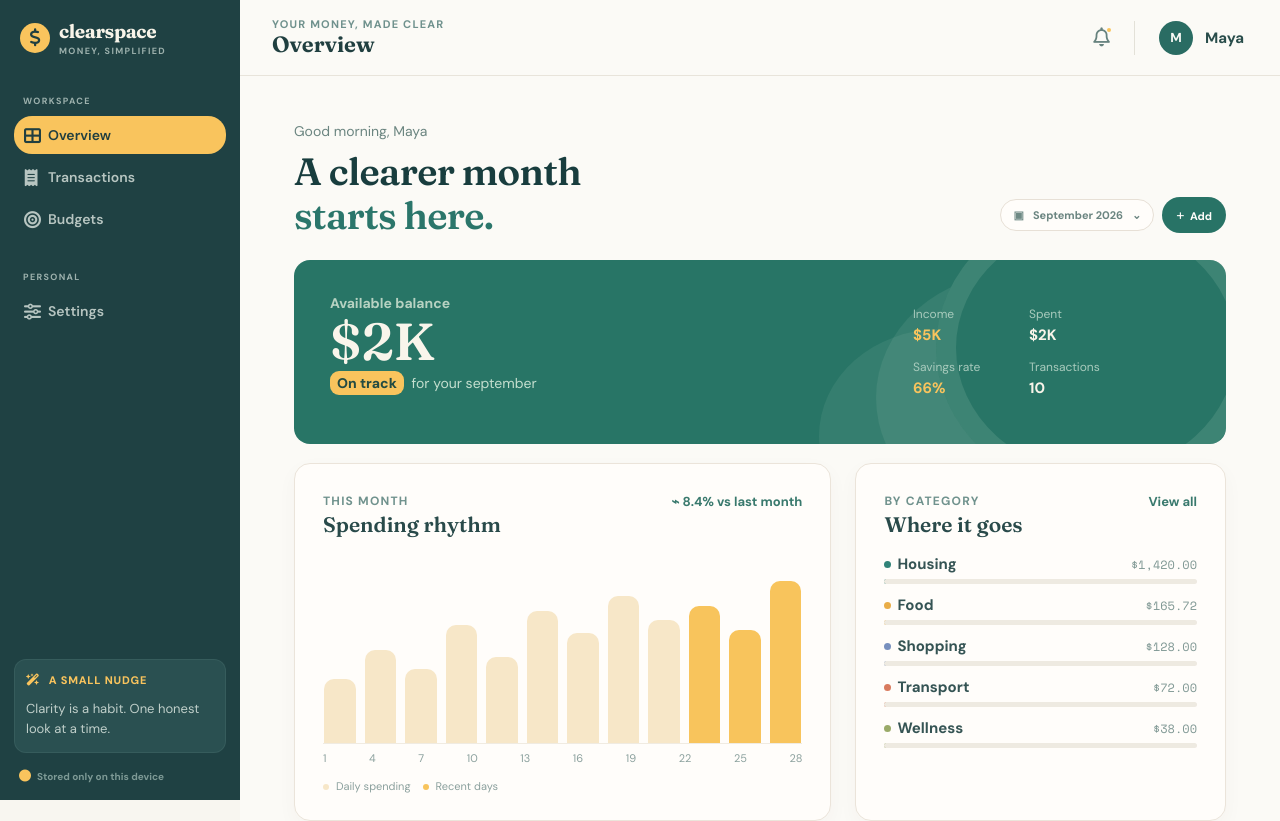
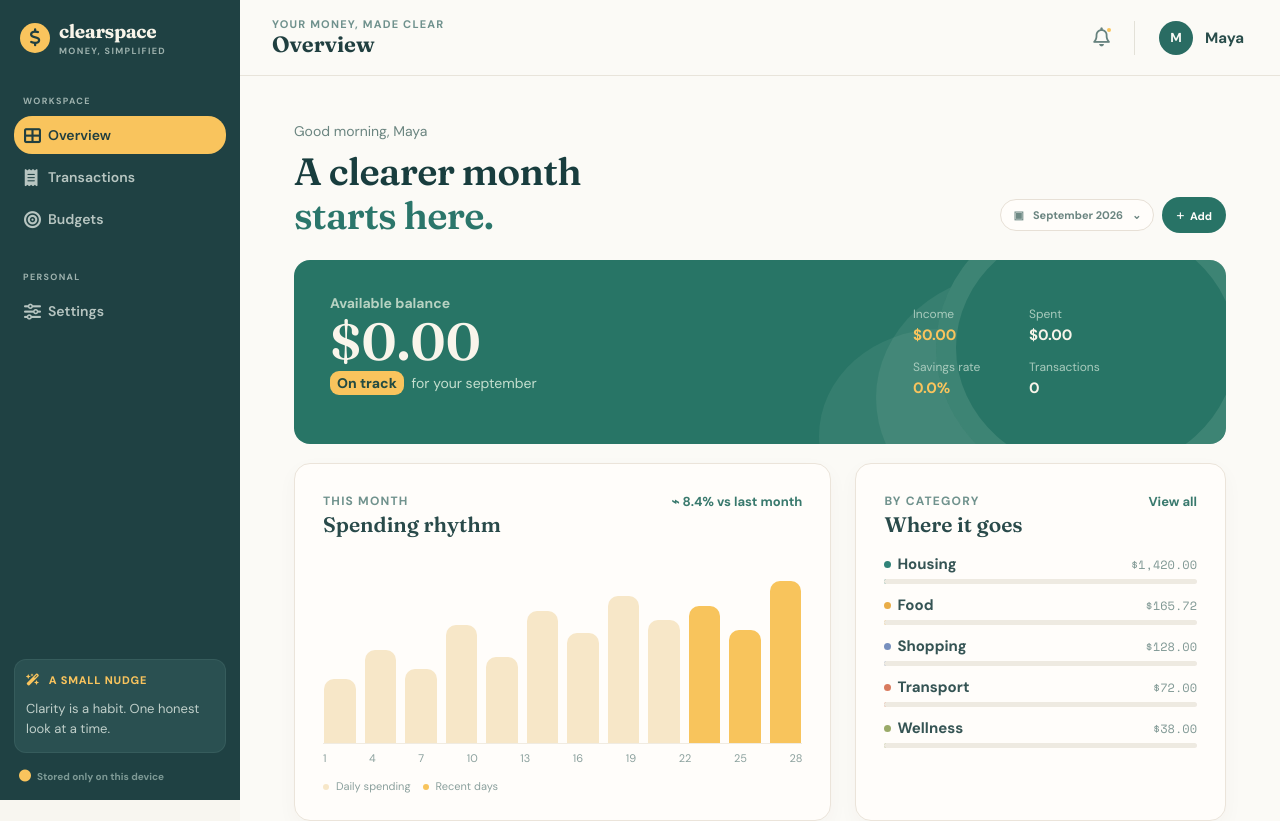
Before and after one commit to emperorfrost17-png/finance-tracker-app, a React (Vite) app: page / in a window 1280 px wide. Shown: the top 821 px of the page. Built offline with nearby package versions, Linux system fonts and the light colour scheme.

Commit message:
Made the Overview card functional

```diff
--- a/src/App.tsx
+++ b/src/App.tsx
@@ -43,16 +43,22 @@ function App() {
   const [isAddTransactionOpen, setIsAddTransactionOpen] = useState(false);
   const [isEditTransactionOpen, setIsEditTransactionOpen] = useState(false);
   const [TaskToEdit, setTaskToEdit] = useState<Transaction | null>(null);
-  const [showAddedTaskNotification, setShowAddedTaskNotification] = useState(false);
-  const [showEditTaskNotification, setShowEditTaskNotification] = useState(false);
-  const [showDeleteTaskNotification, setShowDeleteTaskNotification] = useState(false);
+  const [showAddedTaskNotification, setShowAddedTaskNotification] =
+    useState(false);
+  const [showEditTaskNotification, setShowEditTaskNotification] =
+    useState(false);
+  const [showDeleteTaskNotification, setShowDeleteTaskNotification] =
+    useState(false);
 
   const handleEditTransaction = (transaction: Transaction) => {
     setTaskToEdit(transaction);
     setIsEditTransactionOpen(true);
   };
   useEffect(() => {
-    const isActive = showAddedTaskNotification || showEditTaskNotification || showDeleteTaskNotification;
+    const isActive =
+      showAddedTaskNotification ||
+      showEditTaskNotification ||
+      showDeleteTaskNotification;
     if (!isActive) return;
     const timer = setTimeout(() => {
       setShowAddedTaskNotification(false);
@@ -60,7 +66,11 @@ function App() {
       setShowDeleteTaskNotification(false);
     }, 3000);
     return () => clearTimeout(timer);
-  }, [showAddedTaskNotification, showEditTaskNotification, showDeleteTaskNotification]);
+  }, [
+    showAddedTaskNotification,
+    showEditTaskNotification,
+    showDeleteTaskNotification,
+  ]);
 
   useEffect(() => {
     localStorage.setItem("transactions", JSON.stringify(transactions));
@@ -83,7 +93,10 @@ function App() {
         />
       )}
       <Routes>
-        <Route path="/" element={<OverviewPage />} />
+        <Route
+          path="/"
+          element={<OverviewPage transactions={transactions} setIsAddTransactionOpen={setIsAddTransactionOpen} />}
+        />
         <Route
           path="/transactions"
           element={
@@ -117,7 +130,6 @@ function App() {
           <p>Transaction deleted</p>
         </div>
       )}
-
     </>
   );
 }
--- a/src/components/AddTransaction.tsx
+++ b/src/components/AddTransaction.tsx
@@ -1,5 +1,7 @@
 import "./AddTransaction.css";
 import type { Transaction } from "../App";
+import { useNavigate } from "react-router";
+
 import dayjs from "dayjs";
 import { useState } from "react";
 interface AddTransactionProps {
@@ -16,6 +18,8 @@ export function AddTransaction({
   setTransactions,
   setShowAddedTaskNotification,
 }: AddTransactionProps) {
+  const navigate = useNavigate();
+
   const [title, setTitle] = useState("");
   const [merchant, setMerchant] = useState("");
   const [amount, setAmount] = useState("");
@@ -121,7 +125,8 @@ export function AddTransaction({
       ...prevTransactions,
     ]);
     setAddTransaction(false);
-    setShowAddedTaskNotification(true)
+    setShowAddedTaskNotification(true);
+    navigate("/transactions");
   };
   return (
     <div className="transaction-modal-backdrop" aria-hidden="false">
--- a/src/pages/OverviewPage.tsx
+++ b/src/pages/OverviewPage.tsx
@@ -1,8 +1,24 @@
 import { Sidebar } from "../components/Sidebar";
 import { Header } from "../components/Header";
+import type { Transaction } from "../App";
 import "./OverviewPage.css";
 
-export function OverviewPage() {
+interface OverviewPageProps {
+  transactions: Transaction[];
+  setIsAddTransactionOpen: (isOpen: boolean) => void;
+}
+export function OverviewPage({
+  transactions,
+  setIsAddTransactionOpen,
+}: OverviewPageProps) {
+  let availableBalance = 0;
+  let totalIncome = 0;
+  let totalExpenses = 0;
+  transactions.forEach((transaction) => {
+    totalIncome += transaction.amount.income;
+    totalExpenses += transaction.amount.expense;
+    availableBalance = totalIncome - totalExpenses;
+  });
   return (
     <main className="App">
       <Sidebar />
@@ -25,7 +41,11 @@ export function OverviewPage() {
                 <span aria-hidden="true">▣</span> September 2026{" "}
                 <span aria-hidden="true">⌄</span>
               </button>
-              <button className="add-button" type="button">
+              <button
+                className="add-button"
+                type="button"
+                onClick={() => setIsAddTransactionOpen(true)}
+              >
                 <span aria-hidden="true">+</span> Add
               </button>
             </div>
@@ -34,7 +54,12 @@ export function OverviewPage() {
           <section className="balance-banner">
             <div className="balance-copy">
               <span className="panel-kicker">Available balance</span>
-              <strong>$2K</strong>
+              <strong>
+                $
+                {availableBalance >= 1000
+                  ? `${(availableBalance / 1000).toFixed(1)}K`
+                  : `${availableBalance.toFixed(2)}`}
+              </strong>
               <p>
                 <span className="status-pill">On track</span> for your september
               </p>
@@ -42,19 +67,37 @@ export function OverviewPage() {
             <div className="balance-stats">
               <div>
                 <span>Income</span>
-                <strong>$5K</strong>
+                <strong>
+                  $
+                  {totalIncome >= 1000
+                    ? `${(totalIncome / 1000).toFixed(1)}K`
+                    : `${totalIncome.toFixed(2)}`}
+                </strong>
               </div>
               <div>
                 <span>Spent</span>
-                <strong>$2K</strong>
+                <strong>
+                  $
+                  {totalExpenses >= 1000
+                    ? `${(totalExpenses / 1000).toFixed(1)}K`
+                    : `${totalExpenses.toFixed(2)}`}
+                </strong>
               </div>
               <div>
                 <span>Savings rate</span>
-                <strong>66%</strong>
+                <strong>
+                  {totalIncome > 0
+                    ? (
+                        ((totalIncome - totalExpenses) / totalIncome) *
+                        100
+                      ).toFixed(1)
+                    : "0.0"}
+                  %
+                </strong>
               </div>
               <div>
                 <span>Transactions</span>
-                <strong>10</strong>
+                <strong>{transactions.length}</strong>
               </div>
             </div>
           </section>
```
